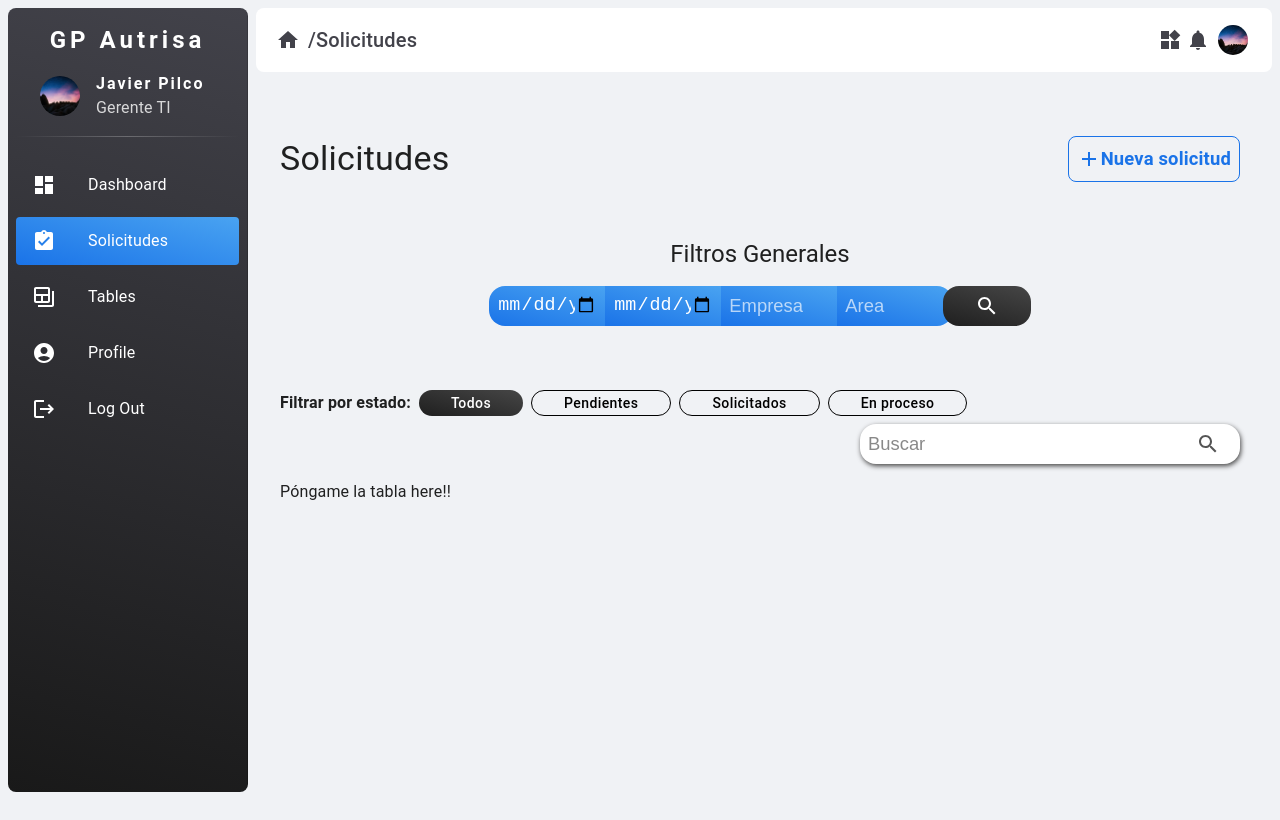
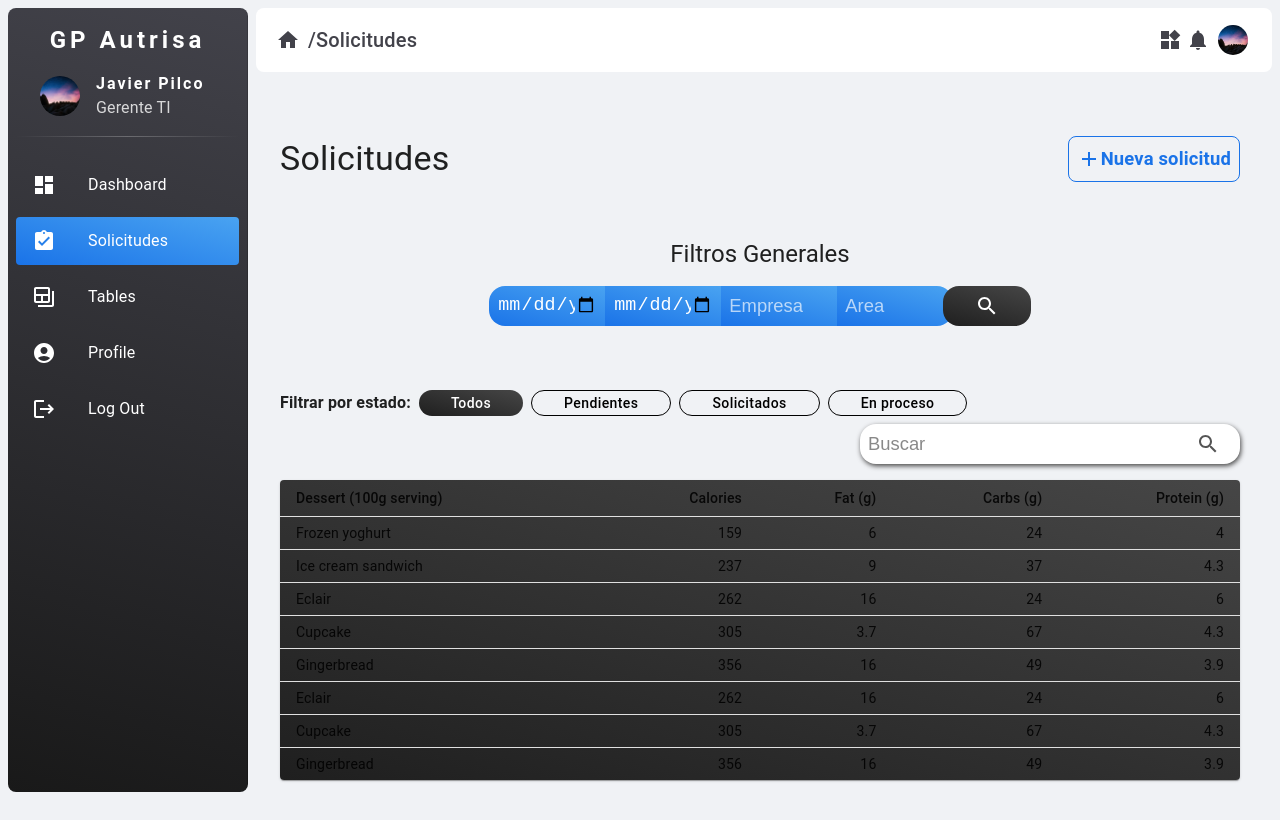
Before and after one commit to cristhian1107/project-management, a React (Create React App) app in the folder pm_frontend/: page /Solicitudes in a window 1280 px wide. Built offline with nearby package versions, Linux system fonts and the light colour scheme; sample sign-in values are in the browser's storage.

Commit message:
Add: Table of the data in the Solciitudes layout

```diff
--- /dev/null
+++ b/pm_frontend/src/layouts/solicitudes/components/tableRoot.js
@@ -0,0 +1,62 @@
+import Table from '@mui/material/Table';
+import TableBody from '@mui/material/TableBody';
+import TableCell from '@mui/material/TableCell';
+import TableContainer from '@mui/material/TableContainer';
+import TableHead from '@mui/material/TableHead';
+import TableRow from '@mui/material/TableRow';
+import Paper from '@mui/material/Paper';
+
+function createData(name, calories, fat, carbs, protein) {
+  return { name, calories, fat, carbs, protein };
+}
+
+const rows = [
+  createData('Frozen yoghurt', 159, 6.0, 24, 4.0),
+  createData('Ice cream sandwich', 237, 9.0, 37, 4.3),
+  createData('Eclair', 262, 16.0, 24, 6.0),
+  createData('Cupcake', 305, 3.7, 67, 4.3),
+  createData('Gingerbread', 356, 16.0, 49, 3.9),
+  createData('Eclair', 262, 16.0, 24, 6.0),
+  createData('Cupcake', 305, 3.7, 67, 4.3),
+  createData('Gingerbread', 356, 16.0, 49, 3.9),
+];
+
+export default function TableRoot () {
+  return (
+    <TableContainer
+      component={Paper}
+      sx={{
+        '& *': {color: '#fff'},
+        background: 'var(--box-gradient)',
+      }}
+    >
+      <Table sx={{ minWidth: 650 }} size="small" aria-label="a dense table">
+        <TableHead>
+          <TableRow>
+            <TableCell>Dessert (100g serving)</TableCell>
+            <TableCell align="right">Calories</TableCell>
+            <TableCell align="right">Fat&nbsp;(g)</TableCell>
+            <TableCell align="right">Carbs&nbsp;(g)</TableCell>
+            <TableCell align="right">Protein&nbsp;(g)</TableCell>
+          </TableRow>
+        </TableHead>
+        <TableBody>
+          {rows.map((row) => (
+            <TableRow
+              key={row.name}
+              sx={{ '&:last-child td, &:last-child th': { border: 0 } }}
+            >
+              <TableCell component="th" scope="row">
+                {row.name}
+              </TableCell>
+              <TableCell align="right">{row.calories}</TableCell>
+              <TableCell align="right">{row.fat}</TableCell>
+              <TableCell align="right">{row.carbs}</TableCell>
+              <TableCell align="right">{row.protein}</TableCell>
+            </TableRow>
+          ))}
+        </TableBody>
+      </Table>
+    </TableContainer>
+  );
+}
--- a/pm_frontend/src/layouts/solicitudes/components/tableSection.js
+++ b/pm_frontend/src/layouts/solicitudes/components/tableSection.js
@@ -7,19 +7,39 @@
 
 import Button from 'layouts/solicitudes/components/button';
 import Input from 'layouts/solicitudes/components/input';
-
-
-
+import TableRoot from 'layouts/solicitudes/components/tableRoot';
 
 export default function TableSection ({ css }) {
 
   return (
-    <Box sx={{ ...css }}>
-      <Box sx={{ display: 'flex', alignItems: 'center'}}>
-        <Typography sx={{ fontSize: '1rem', fontWeight: 'bold' }}>
+    <Box sx={{ ...css}}>
+      <Box
+        sx={{
+          position: 'realtive',
+          display: 'flex',
+          alignItems: 'center',
+          overflowX: 'auto',
+          flexWrap: 'wrap',
+        }}
+      >
+        <Typography
+          sx={{
+            position: 'sticky',
+            left: 0,
+            fontSize: '1rem',
+            fontWeight: 'bold',
+          }}
+        >
           Filtrar por estado:
         </Typography>
-        <List sx={{ display: 'flex', gap: 1, pl: 1 }}>
+        <List
+          sx={{
+            minWidth: 558,
+            display: 'flex',
+            gap: 1,
+            pl: { sm: 1 },
+          }}
+        >
           <Button>Todos</Button>
           <Button
             css={{
@@ -96,7 +116,7 @@
         </Grid>
       </Box>
       <Box sx={{ mt: 2 }}>
-        Póngame la tabla here!!
+        <TableRoot />
       </Box>
     </Box>
   )
--- a/pm_frontend/src/layouts/solicitudes/index.js
+++ b/pm_frontend/src/layouts/solicitudes/index.js
@@ -9,7 +9,7 @@
     <>
       <HeaderSection />
       <FiltersSection css={{ my: 7 }}/>
-      <TableSection css={{ minWidth: '728px' }}/>
+      <TableSection />
     </>
   )
 }
```
